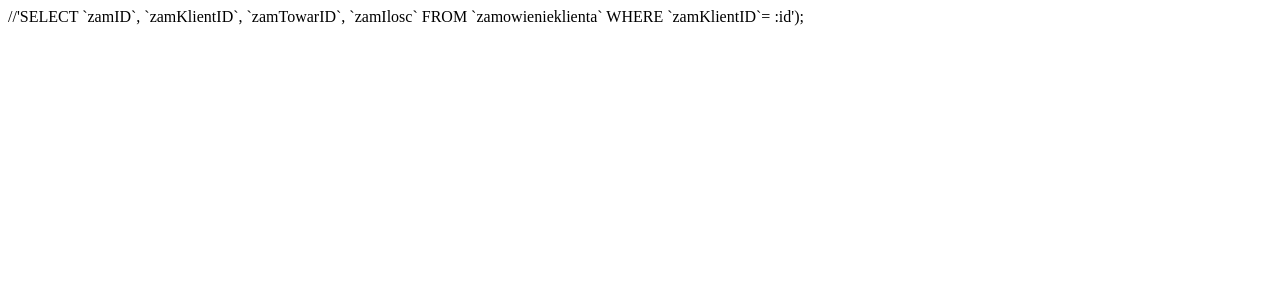
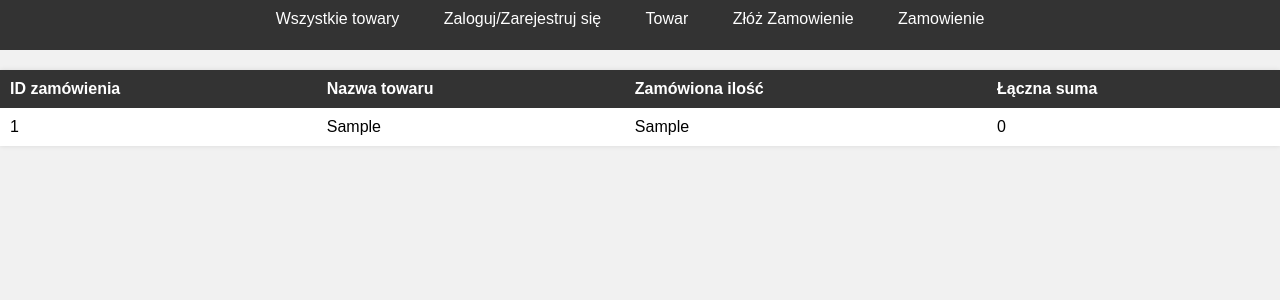
Before and after one commit to Korczcz/sklep, a PHP site: page /zamowienie.php in a window 1280 px wide. Shown: the top 300 px of the page. Run offline with PHP 8.4, Linux system fonts and the light colour scheme; the visitor is signed in with stand-in values (Sample User, id 1); tables that the repository leaves empty or names only in its code hold one stand-in row (values such as "Sample post").

Commit message:
order displaying added

```diff
--- a/index.php
+++ b/index.php
@@ -14,9 +14,11 @@
     <header>
     <nav>
       <ul>
-        <li><a href="zaloguj.php">Strona główna</a></li>
+        <li><a href="zaloguj.php">Wszystkie towary</a></li>
         <li><a href="index.php">Zaloguj/Zarejestruj się</a></li>
-        <li><a href="dodajTowar.php">Dodaj Towar</a></li>
+        <li><a href="dodajTowar.php">Towar</a></li>
+        <li><a href="zlozZamowienie.php">Złóż Zamowienie</a></li>
+        <li><a href="zamowienie.php">Zamowienie</a></li>
       </ul>
     </nav>
     </header>
--- a/zamowienie.php
+++ b/zamowienie.php
@@ -1 +1,56 @@
-//'SELECT `zamID`, `zamKlientID`, `zamTowarID`, `zamIlosc` FROM `zamowienieklienta` WHERE `zamKlientID`= :id');
+<?php
+session_start();
+if (!isset($_SESSION['zalogowane_id'])){
+    header("Location:zaloguj.php");
+    close();
+  }
+  require_once("database.php");
+
+  $zamowienieKwerenta=$db->prepare(
+    'SELECT `zamowienieklienta`.`zamID`,`towary`.`towarNazwa`, `zamowienieklienta`.`zamIlosc`, `towary`.`towarCena`*`zamowienieklienta`.`zamIlosc` AS Suma FROM `zamowienieklienta` JOIN `towary` ON `zamowienieklienta`.`zamTowarID` = `towary`.`towarID` WHERE `zamowienieklienta`.`zamKlientID` = :vid');
+    $zamowienieKwerenta->bindValue('vid', $_SESSION['zalogowane_id'], PDO::PARAM_STR);
+    $zamowienieKwerenta->execute();
+    $zamowienie = $zamowienieKwerenta->fetchAll();
+?>
+<!DOCTYPE html>
+<html lang="en">
+<head>
+    <link rel="stylesheet" href="style.css">
+    <meta charset="UTF-8">
+    <meta http-equiv="X-UA-Compatible" content="IE=edge">
+    <meta name="viewport" content="width=device-width, initial-scale=1.0">
+    <title>Document</title>
+</head>
+<body>
+    <header>
+    <nav>
+      <ul>
+        <li><a href="zaloguj.php">Wszystkie towary</a></li>
+        <li><a href="index.php">Zaloguj/Zarejestruj się</a></li>
+        <li><a href="dodajTowar.php">Towar</a></li>
+        <li><a href="zlozZamowienie.php">Złóż Zamowienie</a></li>
+        <li><a href="zamowienie.php">Zamowienie</a></li>
+      </ul>
+    </nav>
+    </header>
+    <table>
+        <tr>
+            <th>ID zamówienia</th>
+            <th>Nazwa towaru</th>
+            <th>Zamówiona ilość</th>
+            <th>Łączna suma</th>
+</tr>
+<tbody>
+    <?php
+    foreach ($zamowienie as $towar) {
+        echo '<tr>'
+        . '<td>' . $towar['zamID'] . '</td>'
+        . '<td>' . $towar['towarNazwa'] . '</td>'
+        . '<td>' . $towar['zamIlosc'] . '</td>'
+        . '<td>' . $towar['Suma'] . '</td>'
+        . '</tr>';
+    }
+    echo '</table>';
+    ?><br>
+</body>
+</html>
```
Also changed, not shown: dodajTowar.php (+6 -3 lines), zaloguj.php (+13 -19 lines), zlozZamowienie.php (added, +50 -0 lines), README.md.
